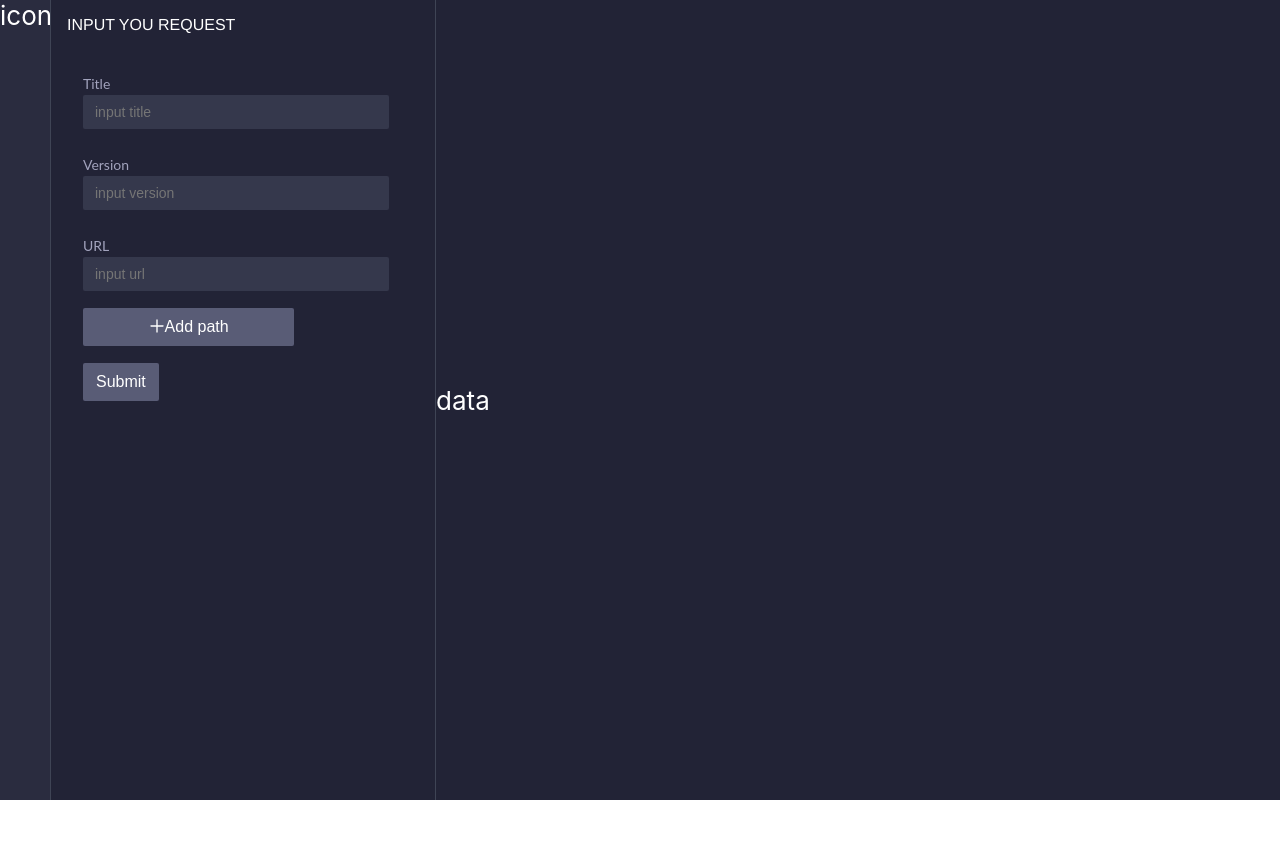
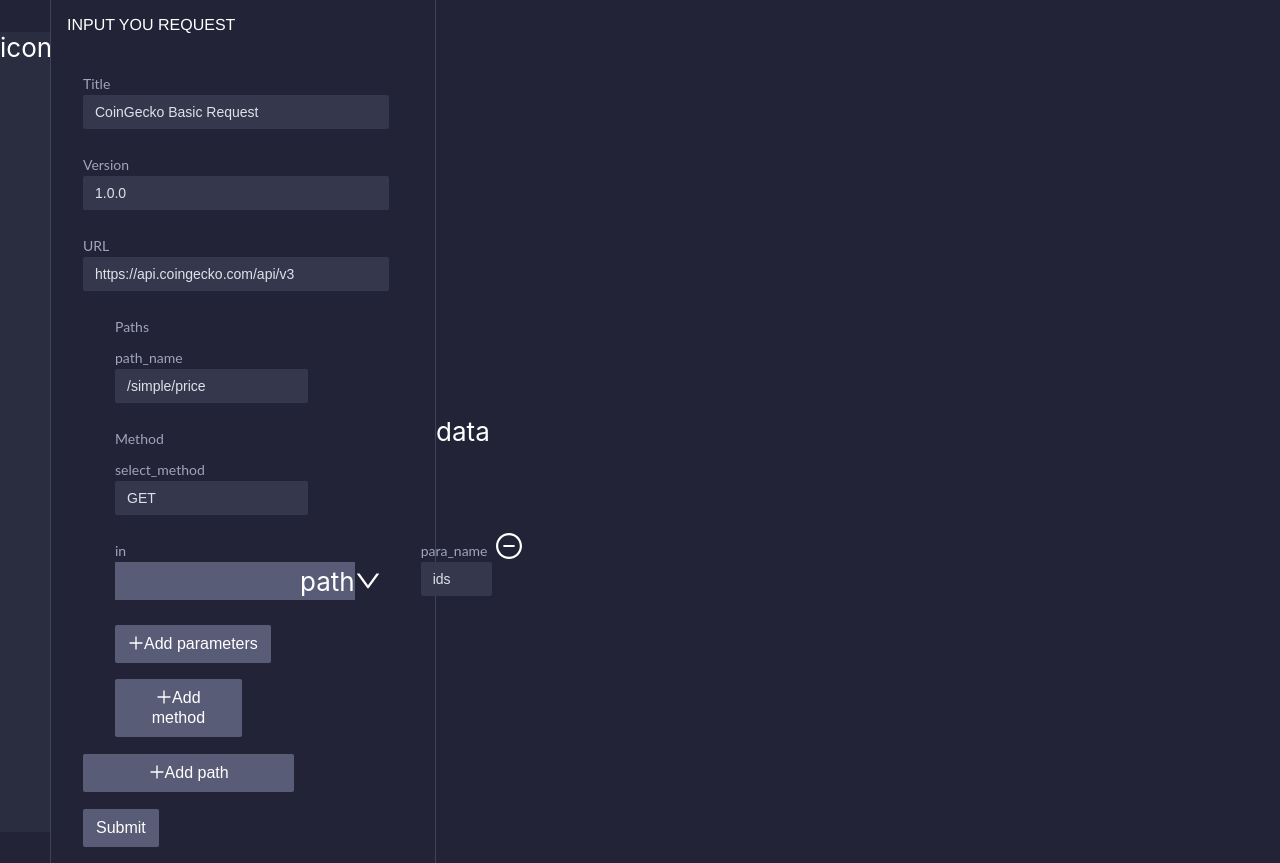
Before and after one commit to SaaS3-Foundation/apps-SaaS3, a React (Create React App) app: page / in a window 1280 px wide. Before the commit the page ends 800 px from the top, so only its background shows below. Built offline with nearby package versions, Linux system fonts and the light colour scheme.

Commit message:
adjust form

```diff
--- a/src/FormComponent.css
+++ b/src/FormComponent.css
@@ -81,3 +81,8 @@
   /* .ant-select-arrow{
     background-color: #595c76;
   } */
+  .ant-select-dropdown-menu {
+    background: #1F1F26;
+    border: solid 1px #32323a;
+    color: #fff !important;
+    }
--- a/src/FormComponent.tsx
+++ b/src/FormComponent.tsx
@@ -1,5 +1,7 @@
 import './FormComponent.css';
-import React, { forwardRef, useImperativeHandle } from 'react';
+import axios from 'axios';
+import fetchJsonp from 'fetch-jsonp'
+import React, { forwardRef, useImperativeHandle, useState } from 'react';
 import { InboxOutlined, UploadOutlined } from '@ant-design/icons';
 import { MinusCircleOutlined, PlusOutlined } from '@ant-design/icons';
 import {
@@ -16,8 +18,30 @@ import {
   Slider,
   Switch,
   Upload,
+  Space,
 } from 'antd';
 // import { FormComponentProps } from 'antd/es/form';
+
+interface FieldData {
+    "title":string;
+    "version":string;
+    "url": string;
+    "paths": PathData[];
+}
+
+interface PathData{
+    "path": string;
+    "method": MethodData[];
+}
+interface MethodData{
+    "method": string;
+    "parameters": ParameterData[];
+}
+interface ParameterData{
+    "in": string;
+    "name": string;
+}
+
 
 const { Option } = Select;
 
@@ -35,32 +59,107 @@ const formItemLayoutWithOutLabel = {
 
 function FormComponent() {
     const [form] = Form.useForm();
+    let requestOptions = {
+        method: 'POST',
+        headers: { 'Content-Type': 'text/plain',
+        //  'Access-Control-Allow-Methods' :'GET, POST' , 'Access-Control-Allow-Origin': '*'
+        },
+        body: JSON.stringify({ title: 'React POST Request Example' })
+    };
+    const getData=()=>{
+        let url ='http://www.phonegap100.com/appapi.php?a=getPortalList&catid=20';
+        axios.get(url)
+            .then((response)=> {
+                //请求成功
+                console.log(response);
+                // 把请求到的数据，赋值给构造函数的数据
+                // this.setState({
+                //     list:response.data.result,
+                // })
+            })
+            .catch(function (error) {
+                //请求失败
+                console.log(error);
+            });
+    }
 
     const onFinish = () => {
+        form.validateFields().then((value) => {
+            console.log('onFinish', value);
+            requestOptions.body =  JSON.stringify({
+                    "oisFormat":"1.0.0",
+                    "title": value['title'],
+                    "version": value['version'],
+                    "apiSpecifications":{
+                       "servers":[
+                          {
+                             "url": value['url']
+                          }
+                       ],
+                       "paths":{
+                          "/simple/price":{
+                             "get":{
+                                "parameters":[
+                                   {
+                                      "in":"query",
+                                      "name":"ids"
+                                   },
+                                   {
+                                      "in":"query",
+                                      "name":"vs_currencies"
+                                   }
+                                ]
+                             }
+                          }
+                       }
+                    }
+               })
+            console.log(requestOptions);
+            // let req = new XMLHttpRequest();
+            // req.open('POST', 'http://localhost:3000/saas3/dapi/submit', true);
+            // req.setRequestHeader('Content-Type', 'application/json; charset=UTF-8');
+            // req.send(data);
+            axios.post('http://localhost:3000/saas3/dapi/submit',requestOptions.body ,{headers:{'Content-Type': 'text/plain', 'Access-Control-Allow-Methods' :'GET, POST' , 'Access-Control-Allow-Origin': '*'}})
+              .then(function (response) {
+                console.log(response);
+                return response;
+              })
+              .catch(function (error) {
+                console.log(error);
+                return error;
+              });
 
+            fetch('http://localhost:3000/saas3/dapi/submit', requestOptions)
+               .then(response => {
+                console.log(response);
+                console.log(response.json());
+               });
+
+          });
     }
     return (
-
         <Form
         {...formItemLayout}
-            layout='horizontal'
+        layout="inline" form={form}
         onFinish={onFinish}
         initialValues={{
-              'input-number': 3,
-              'checkbox-group': ['A', 'B'],
+            'title': "CoinGecko Basic Request",
+            "version":"1.0.0",
+            "url":"https://api.coingecko.com/api/v3",
+            "paths":[{'path_name':'/simple/price', 'methods':[{'method':'GET', 'parameters':[{'para_in':'path', 'para_name':'ids'}]}]}],
             rate: 3.5,
         }}
         >
 
-        <Form.Item label="Title">
+        <Form.Item label="Title" name='title'>
           <Input placeholder="input title" className='form_control' />
         </Form.Item>
 
-        <Form.Item label="Version">
+        <Form.Item label="Version" name='version'>
           <Input placeholder="input version" className='form_control'/>
         </Form.Item>
 
-        <Form.Item label="URL">
+        <Form.Item label="URL" name='url'>
           <Input placeholder="input url" className='form_control' />
         </Form.Item>
 
@@ -89,56 +188,49 @@ function FormComponent() {
                   <Form.Item
                     {...field}
                     validateTrigger={['onChange', 'onBlur']}
-                    rules={[
-                      {
-                        required: true,
-                        whitespace: true,
-                        message: "Please input path's name or delete this field.",
-                      },
-                    ]}
                     noStyle
                   >
-                    <Form.Item label="path_name">
+
+                    <Form.Item label="path_name"
+                    name={[field.name, 'path_name']}>
                       <Input placeholder="input path name" className='form_control' />
                     </Form.Item>
 
-                    <Form.List
-                      name="methods"
-                      rules={[
-                        {
-                          validator: async (_, names) => {
-                            if (!names || names.length < 1) {
-                              return Promise.reject(new Error('At least 1 method'));
-                            }
-                          },
-                        },
-                      ]}
+                    <Form.List name={[field.name, 'methods']}
                     >
                       {(fields, { add, remove }, { errors }) => (
                         <>
-                          {fields.map((field, index) => (
+                          {fields.map(({ key, name, ...restField })  => (
                             <Form.Item
                               {...(index === 0 ? formItemLayout : formItemLayoutWithOutLabel)}
                               label={index === 0 ? 'Method' : ''}
                               required={true}
-                              key={field.key}
+                              key={key}
+                              name={name}
                             >
-                              <Form.Item
-                                name="select"
+
+                    <Form.Item label="select_method"
+                    name={[name, 'method']}>
+                      <Input placeholder="GET or POST" className='form_control' />
+                    </Form.Item>
+                              {/* <Form.Item
                                 rules={[{ required: true }]}
                               >
-                                <Select>
+                                <Select dropdownClassName="ant-select-dropdown-menu">
                                   <Option value="get">GET</Option>
                                   <Option value="post">POST</Option>
                                 </Select>
-
-                              </Form.Item>
-
+                              </Form.Item> */}
+                              <Form.List name= {[name, 'parameters']}>
+                                {(fields, { add, remove }) => (
+                                <>
+                                    {fields.map(({ key, name, ...restField }) => (
+                                    <Space key={key} style={{ display: 'flex', marginBottom: 8 }} align="baseline">
                                         <Form.Item
-                                name="select_in"
                                             label='in'
                                             rules={[{ required: true }]}
-                                style={{width:'60%', marginLeft:'2rem'}}
+                                            name={[name, 'para_in']}
+                                            // style={{width:'60%', marginLeft:'2rem'}}
                                         >
                                             <Select style={{display:'flex'}}>
                                             <Option value="path">path</Option>
@@ -149,13 +241,25 @@ function FormComponent() {
                                             </Select>
                                         </Form.Item>
 
-                              <Form.Item label="para_name"  style={{width:'60%', marginLeft:'2rem'}}>
+                                        <Form.Item label="para_name"  style={{width:'60%', marginLeft:'2rem'}}
+                                        name={[name, 'para_name']}>
                                             <Input placeholder="input name" className='form_control'  />
                                         </Form.Item>
+                                        <MinusCircleOutlined onClick={() => remove(name)} />
+                                    </Space>
+                                    ))}
+                                    <Form.Item>
+                                    <Button type="dashed" onClick={() => add()} block icon={<PlusOutlined />}>
+                                        Add parameters
+                                    </Button>
+                                    </Form.Item>
+                                </>
+                                )}
+                            </Form.List>
                               {fields.length > 1 ? (
                                 <MinusCircleOutlined
-                                  className="dynamic-delete-button"
-                                  onClick={() => remove(field.name)}
+                                //   className="dynamic-delete-button"
+                                  onClick={() => remove(name)}
                                 />
                               ) : null}
                             </Form.Item>
```
Lines whose indentation alone changed are shown as unchanged.
